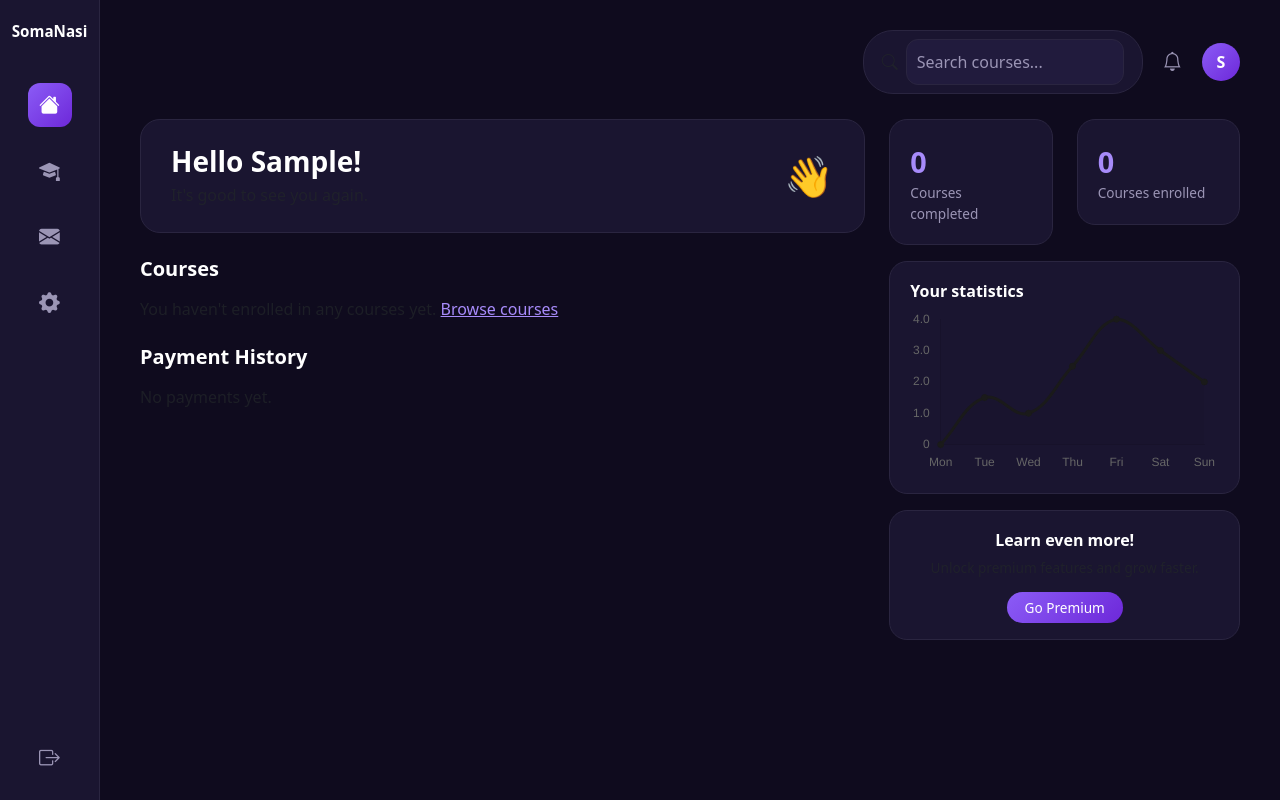
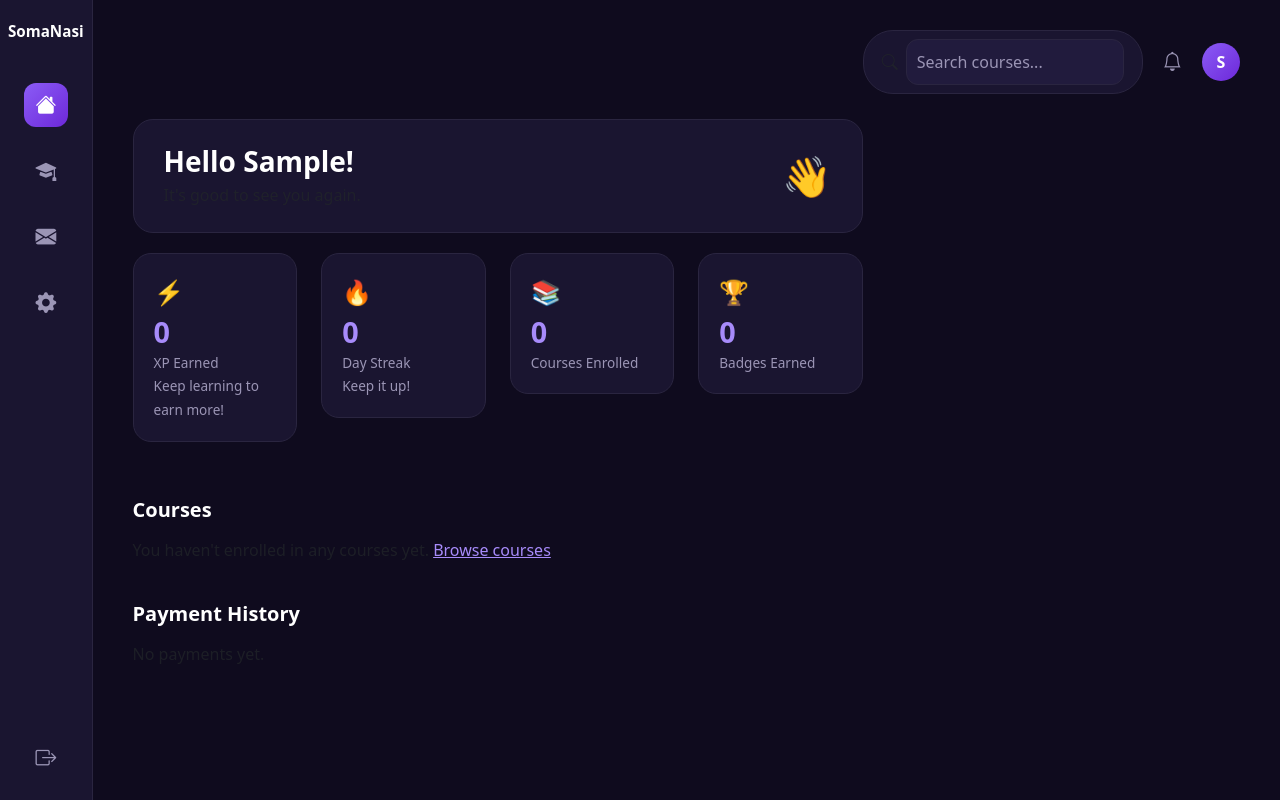
Before and after one commit to JoanMoraro/somaNasi, a Django app: page /dashboard/ in a window 1280 px wide. Run offline with Django 5.2, Linux system fonts and the light colour scheme; the visitor is signed in with stand-in values (Sample User, id 1); data comes from the database, SQL or seed files in the repository; data that the repository does not hold is empty.

Commit message:
Added student progress

```diff
--- a/core/admin.py
+++ b/core/admin.py
@@ -1,5 +1,6 @@
 from django.contrib import admin
-from .models import Category, Profile, Course, Lesson, Enrollment, Payment, Message
+from .models import Category, Profile, Course, Lesson, Enrollment, Payment, Message, StudentProgress
+
 
 admin.site.register(Category)
 admin.site.register(Profile)
@@ -8,3 +9,4 @@ admin.site.register(Lesson)
 admin.site.register(Enrollment)
 admin.site.register(Payment)
 admin.site.register(Message)
+admin.site.register(StudentProgress)
--- a/core/models.py
+++ b/core/models.py
@@ -50,6 +50,7 @@ class Enrollment(models.Model):
     course = models.ForeignKey(Course, on_delete=models.CASCADE, related_name='course_enrollments')
     enrolled_at = models.DateTimeField(auto_now_add=True)
     completed = models.BooleanField(default=False)
+    progress = models.PositiveIntegerField(default=0)
 
     class Meta:
         unique_together = ('student', 'course')
@@ -58,13 +59,25 @@ class Enrollment(models.Model):
         return f"{self.student.username} -> {self.course.title}"
 
 
+class StudentProgress(models.Model):
+    student = models.OneToOneField(User, on_delete=models.CASCADE, related_name='student_progress')
+    xp = models.PositiveIntegerField(default=0)
+    streak = models.PositiveIntegerField(default=0)
+    last_active = models.DateField(null=True, blank=True)
+    badges = models.PositiveIntegerField(default=0)
+
+    def __str__(self):
+        return f"{self.student.username} — {self.xp} XP"
 
 
+from django.db.models.signals import post_save
+from django.dispatch import receiver
 
 @receiver(post_save, sender=User)
 def create_user_profile(sender, instance, created, **kwargs):
     if created:
         Profile.objects.create(user=instance)
+        StudentProgress.objects.create(student=instance)
 
 
 
--- a/core/templates/core/dashboard_student.html
+++ b/core/templates/core/dashboard_student.html
@@ -35,6 +35,40 @@
             </div>
             <div style="font-size: 2.5rem;">👋</div>
         </div>
+
+            <div class="row mb-3">
+    <div class="col-md-3 col-6 mb-3">
+        <div class="stat-card">
+            <div style="font-size:1.5rem;">⚡</div>
+            <div class="stat-number">{{ xp }}</div>
+            <div class="stat-label">XP Earned</div>
+            <small style="color:#34D399;">Keep learning to earn more!</small>
+        </div>
+    </div>
+    <div class="col-md-3 col-6 mb-3">
+        <div class="stat-card">
+            <div style="font-size:1.5rem;">🔥</div>
+            <div class="stat-number">{{ streak }}</div>
+            <div class="stat-label">Day Streak</div>
+            <small style="color:#FBBF24;">Keep it up!</small>
+        </div>
+    </div>
+    <div class="col-md-3 col-6 mb-3">
+        <div class="stat-card">
+            <div style="font-size:1.5rem;">📚</div>
+            <div class="stat-number">{{ total_enrolled }}</div>
+            <div class="stat-label">Courses Enrolled</div>
+        </div>
+    </div>
+    <div class="col-md-3 col-6 mb-3">
+        <div class="stat-card">
+            <div style="font-size:1.5rem;">🏆</div>
+            <div class="stat-number">{{ badges }}</div>
+            <div class="stat-label">Badges Earned</div>
+        </div>
+    </div>
+</div>
+</div>
 
         <h5 class="fw-bold mt-4 mb-3">Courses</h5>
         {% for enrollment in enrollments %}
@@ -75,36 +109,7 @@
         {% endfor %}
     </div>
 
-    <div class="col-md-4">
-        <div class="row mb-3">
-            <div class="col-6">
-                <div class="stat-card">
-                    <div class="stat-number">{{ completed }}</div>
-                    <div class="stat-label">Courses completed</div>
-                </div>
-            </div>
-            <div class="col-6">
-                <div class="stat-card">
-                    <div class="stat-number">{{ total_enrolled }}</div>
-                    <div class="stat-label">Courses enrolled</div>
-                </div>
-            </div>
-        </div>
 
-        <div class="stat-card mb-3">
-            <div class="d-flex justify-content-between align-items-center mb-2">
-                <h6 class="fw-bold mb-0" style="text-align:left;">Your statistics</h6>
-            </div>
-            <canvas id="statsChart" height="160"></canvas>
-        </div>
-
-        <div class="premium-card text-center">
-            <h6>Learn even more!</h6>
-            <p class="text-muted" style="font-size: 0.85rem;">Unlock premium features and grow faster.</p>
-            <a href="#" class="btn-dark-pill">Go Premium</a>
-        </div>
-    </div>
-</div>
 
 {% endblock %}
 
--- a/core/views.py
+++ b/core/views.py
@@ -2,7 +2,7 @@ from django.shortcuts import render, get_object_or_404, redirect
 from django.contrib.auth.forms import UserCreationForm
 from django.contrib.auth.decorators import login_required
 from django import forms
-from .models import Course, Category, Enrollment, Lesson, Profile, Payment, Message
+from .models import Course, Category, Enrollment, Lesson, Profile, Payment, Message, StudentProgress
 from .mpesa import stk_push
 from django.contrib.auth.forms import PasswordChangeForm
 from django.contrib.auth import update_session_auth_hash
@@ -188,6 +188,7 @@ def dashboard(request):
         total_enrolled = enrollments.count()
         completed = enrollments.filter(completed=True).count()
         payments = Payment.objects.filter(student=request.user).order_by('-created_at')[:5]
+        progress, _ = StudentProgress.objects.get_or_create(student=request.user)
         return render(request, 'core/dashboard_student.html', {
             'enrollments': enrollments,
             'total_enrolled': total_enrolled,
@@ -195,6 +196,9 @@ def dashboard(request):
             'payments': payments,
             'notifications': payments,
             'unread_count': unread_count,
+            'xp': progress.xp,
+            'streak': progress.streak,
+            'badges': progress.badges,
         })
 
 class ProfileForm(forms.ModelForm):
```
Also changed, not shown: core/migrations/0005_enrollment_progress.py (added), core/migrations/0006_studentprogress.py (added).
